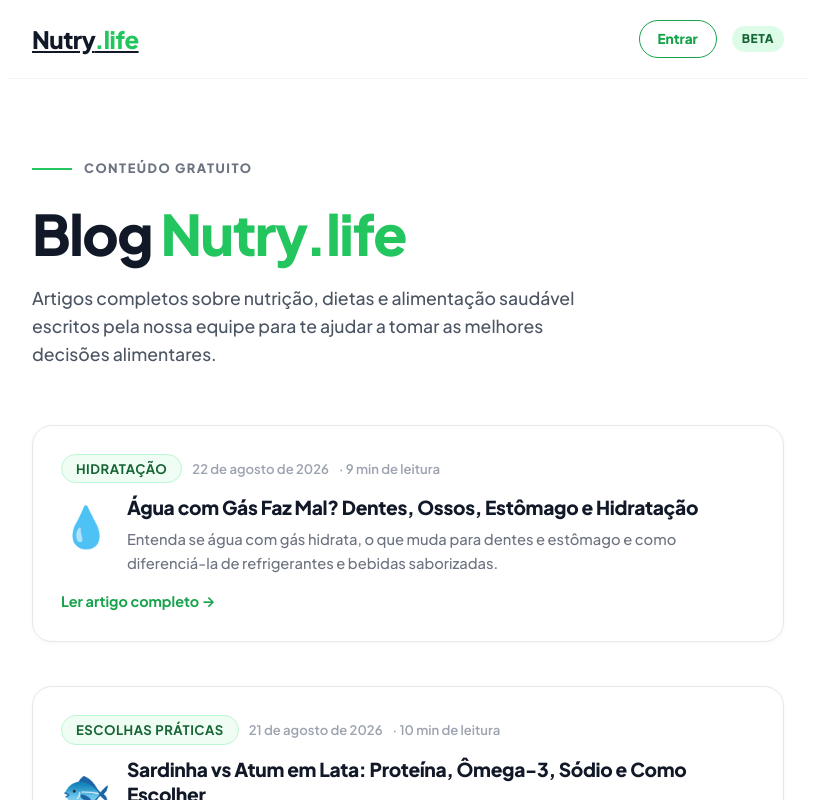
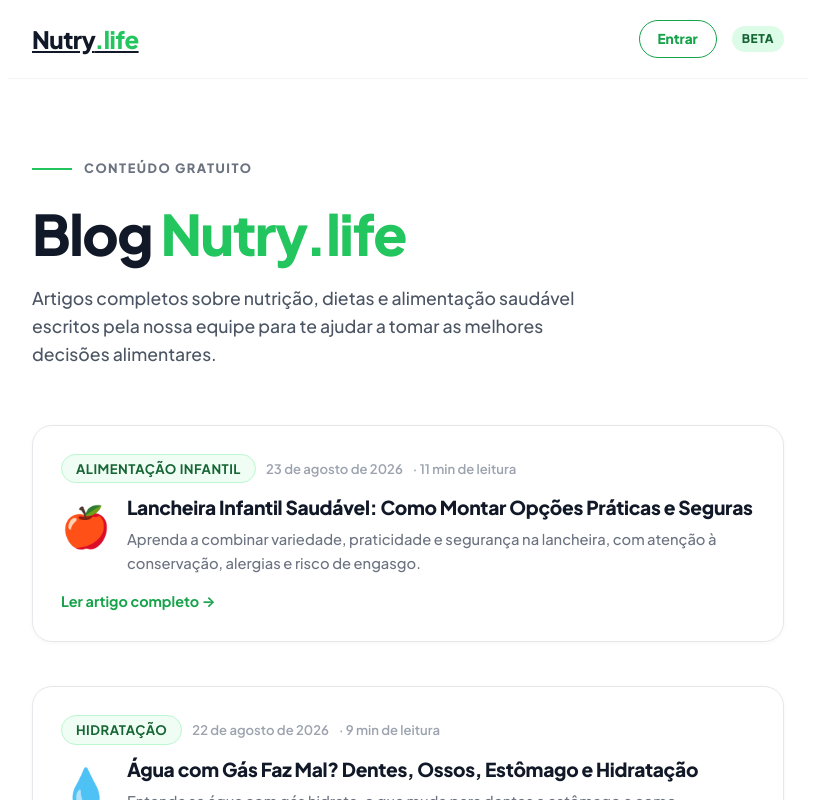
Before and after one commit to elevanceseguros/Nutri, a Next.js app: page /blog in a window 1280 px wide. Shown: the top 800 px of the page, without its empty margins (232-1047 px from the left). Built offline with nearby package versions, Linux system fonts and the light colour scheme.

Commit message:
Adiciona lancheira infantil ao índice do blog

```diff
--- a/src/app/blog/page.tsx
+++ b/src/app/blog/page.tsx
@@ -14,6 +14,15 @@ export const metadata: Metadata = {
 };
 
 const posts = [
+  {
+    slug: "lancheira-infantil-saudavel-pratica-segura",
+    titulo: "Lancheira Infantil Saudável: Como Montar Opções Práticas e Seguras",
+    descricao: "Aprenda a combinar variedade, praticidade e segurança na lancheira, com atenção à conservação, alergias e risco de engasgo.",
+    data: "23 de agosto de 2026",
+    tempo: "11 min de leitura",
+    tag: "Alimentação infantil",
+    emoji: "🍎",
+  },
   {
     slug: "agua-com-gas-faz-mal",
     titulo: "Água com Gás Faz Mal? Dentes, Ossos, Estômago e Hidratação",
```
